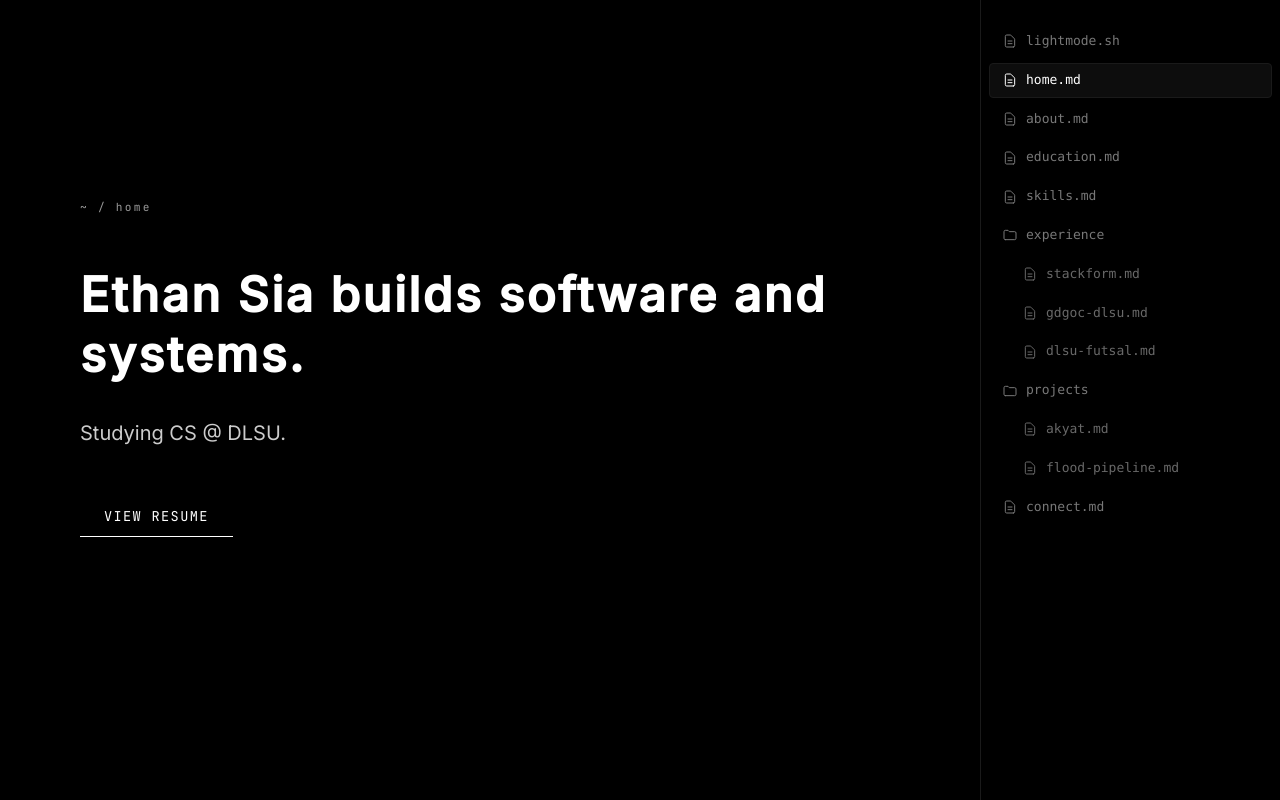
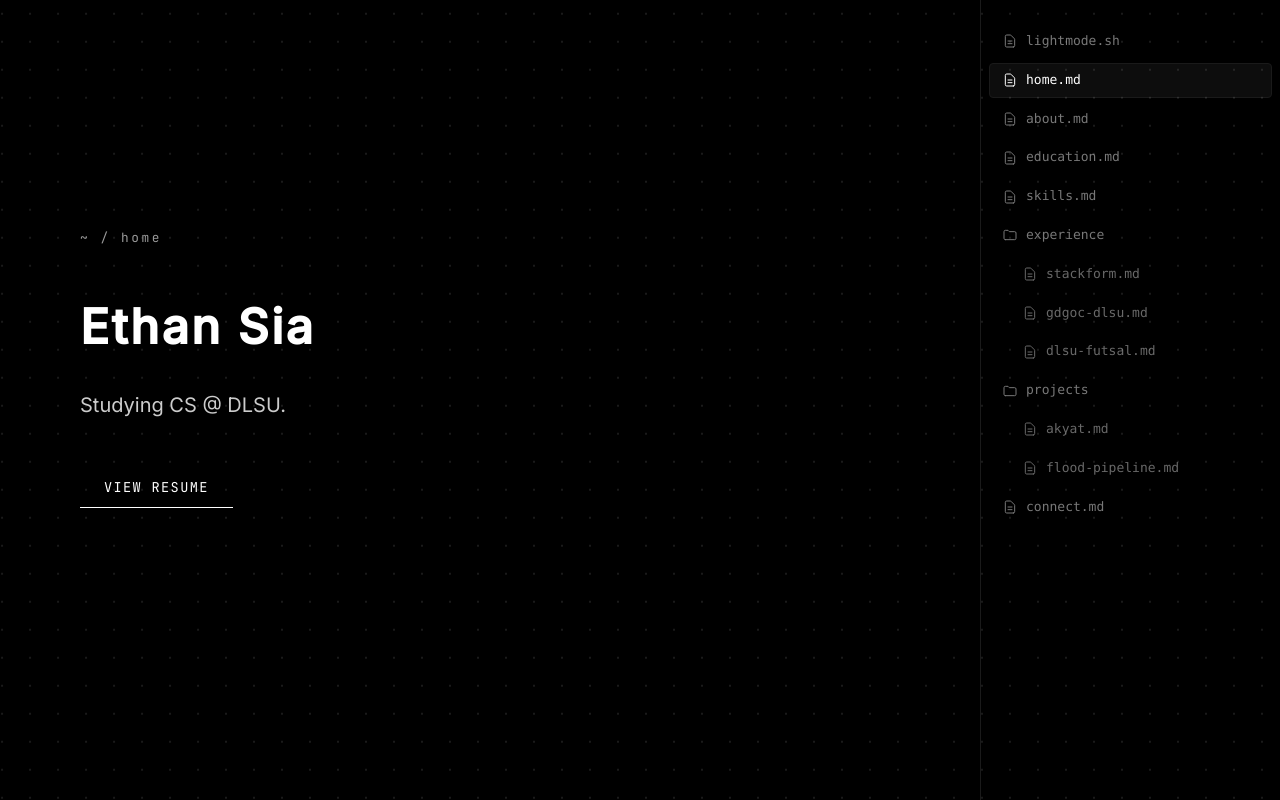
Before and after one commit to jdsia/Web-Portfolio, a Next.js app: page / in a window 1280 px wide. Built offline with nearby package versions, Linux system fonts and the light colour scheme.

Commit message:
feat: faet

```diff
--- a/app/globals.css
+++ b/app/globals.css
@@ -156,6 +156,52 @@ body, aside, nav, section, div, p, h1, h2, h3, h4, h5, h6, span, button, a, svg,
 @keyframes blink {
   0%, 100% { opacity: 1; }
   50% { opacity: 0; }
+}
+
+/* ─── Dot Grid Background Overlay ───────────────────────────────── */
+@keyframes grid-drift {
+  0%   { transform: translateY(0px); }
+  50%  { transform: translateY(-18px); }
+  100% { transform: translateY(0px); }
+}
+
+@keyframes grid-pulse {
+  0%, 100% { opacity: 0.15; }
+  50%       { opacity: 0.3; }
+}
+
+.grid-overlay {
+  content: "";
+  position: fixed;
+  inset: -40px; /* oversized so drift doesn't show edges */
+  z-index: 99; /* Draw grid overlay on top of all content */
+  pointer-events: none; /* Ignore pointer events so page remains fully selectable/clickable */
+
+  /* Dot grid: tiny 1px radial dot every 28px */
+  background-image: radial-gradient(
+    circle,
+    var(--grid-dot-color) 1px,
+    transparent 1px
+  );
+  background-size: 28px 28px;
+
+  animation:
+    grid-drift  14s ease-in-out infinite,
+    grid-pulse  8s  ease-in-out infinite;
+}
+
+/* Theme-aware dot colors */
+[data-theme="minimal-dark"] {
+  --grid-dot-color: rgba(255, 255, 255, 0.4);
+}
+
+[data-theme="minimal-light"] {
+  --grid-dot-color: rgba(0, 0, 0, 0.25);
+}
+
+/* Fallback (before hydration) */
+:root {
+  --grid-dot-color: rgba(255, 255, 255, 0.4);
 }
 
 /* Material Symbols styling */
--- a/app/page.tsx
+++ b/app/page.tsx
@@ -114,6 +114,8 @@ export default function Home() {
       className="snap-container md:pr-[300px] pr-0"
       style={{ backgroundColor: "var(--background)" }}
     >
+      {/* Dynamic Overlay Grid */}
+      <div className="grid-overlay" />
       {/* Hero Section */}
       <section
         id="home"
@@ -122,7 +124,7 @@ export default function Home() {
         <p
           className={`transition-all duration-700 transform ease-out ${isLoaded ? "opacity-60 translate-y-0" : "opacity-0 -translate-y-4"
             }`}
-          style={{ color: "var(--primary)", fontFamily: "var(--font-jetbrains-mono), monospace", fontSize: "0.7rem", letterSpacing: "0.2em", marginBottom: "3rem" }}
+          style={{ color: "var(--primary)", fontFamily: "var(--font-jetbrains-mono), monospace", fontSize: "0.8rem", letterSpacing: "0.2em", marginBottom: "3rem" }}
         >
           <AsciiScrambler text="~ / home" isLoaded={isLoaded} delay={0} speed={30} resolveCount={1} />
         </p>
@@ -136,7 +138,7 @@ export default function Home() {
               minHeight: "1.2em",
             }}
           >
-            <AsciiScrambler text="Ethan Sia builds software and systems." isLoaded={isLoaded} delay={100} speed={30} resolveCount={2} />
+            <AsciiScrambler text="Ethan Sia" isLoaded={isLoaded} delay={100} speed={30} resolveCount={1} />
             <span
               className="inline-block w-[2px] h-[0.9em] ml-[2px] align-middle"
               style={{
@@ -176,14 +178,14 @@ export default function Home() {
             </a>
           </div>
         </div>
-      </section>
+      </section >
 
       {/* About Section */}
-      <section
+      < section
         id="about"
         className="snap-section px-12 md:px-20 flex flex-col justify-center"
       >
-        <p style={{ color: "var(--primary)", fontFamily: "var(--font-jetbrains-mono), monospace", fontSize: "0.7rem", letterSpacing: "0.2em", marginBottom: "3rem", opacity: 0.6 }}>~ / about</p>
+        <p style={{ color: "var(--primary)", fontFamily: "var(--font-jetbrains-mono), monospace", fontSize: "0.8rem", letterSpacing: "0.2em", marginBottom: "3rem", opacity: 0.6 }}>~ / about</p>
         <div className="max-w-3xl">
           <h2
             className="text-4xl md:text-5xl font-light tracking-tight leading-tight mb-8"
@@ -214,14 +216,14 @@ export default function Home() {
             OUTSIDE OF CODING, I SPEND MY TIME PLAYING FOOTBALL, RUNNING, AND BOULDERING (and working to fund these activities)
           </p>
         </div>
-      </section>
+      </section >
 
       {/* Education Section */}
-      <section
+      < section
         id="education"
         className="snap-section px-12 md:px-20 flex flex-col justify-center"
       >
-        <p style={{ color: "var(--primary)", fontFamily: "var(--font-jetbrains-mono), monospace", fontSize: "0.7rem", letterSpacing: "0.2em", marginBottom: "3rem", opacity: 0.6 }}>~ / education</p>
+        <p style={{ color: "var(--primary)", fontFamily: "var(--font-jetbrains-mono), monospace", fontSize: "0.8rem", letterSpacing: "0.2em", marginBottom: "3rem", opacity: 0.6 }}>~ / education</p>
         <div className="max-w-3xl">
           <h2
             className="text-4xl md:text-5xl font-light tracking-tight leading-tight mb-8"
@@ -242,14 +244,14 @@ export default function Home() {
             BS Computer Science, Major in Software Technology (2024 – Present). Manila, Philippines.
           </p>
         </div>
-      </section>
+      </section >
 
       {/* Skills Section */}
-      <section
+      < section
         id="skills"
         className="snap-section px-12 md:px-20 flex flex-col justify-center"
       >
-        <p style={{ color: "var(--primary)", fontFamily: "var(--font-jetbrains-mono), monospace", fontSize: "0.7rem", letterSpacing: "0.2em", marginBottom: "3rem", opacity: 0.6 }}>~ / skills</p>
+        <p style={{ color: "var(--primary)", fontFamily: "var(--font-jetbrains-mono), monospace", fontSize: "0.8rem", letterSpacing: "0.2em", marginBottom: "3rem", opacity: 0.6 }}>~ / skills</p>
         <div className="max-w-3xl space-y-8">
           <div>
             <h3 className="text-xl font-light tracking-tight text-[var(--foreground)] mb-2" style={{ fontFamily: "var(--font-inter), sans-serif" }}>Languages</h3>
@@ -276,14 +278,14 @@ export default function Home() {
             </p>
           </div>
         </div>
-      </section>
+      </section >
 
       {/* Experience Section */}
-      <section
+      < section
         id="experience"
         className="snap-section px-12 md:px-20 flex flex-col justify-center py-20"
       >
-        <p style={{ color: "var(--primary)", fontFamily: "var(--font-jetbrains-mono), monospace", fontSize: "0.7rem", letterSpacing: "0.2em", marginBottom: "3rem", opacity: 0.6 }}>~ / experience</p>
+        <p style={{ color: "var(--primary)", fontFamily: "var(--font-jetbrains-mono), monospace", fontSize: "0.8rem", letterSpacing: "0.2em", marginBottom: "3rem", opacity: 0.6 }}>~ / experience</p>
         <div className="max-w-3xl space-y-12">
           <div>
             <div className="flex justify-between items-baseline flex-wrap gap-2 mb-2">
@@ -336,14 +338,14 @@ export default function Home() {
             </p>
           </div>
         </div>
-      </section>
+      </section >
 
       {/* Projects Section */}
-      <section
+      < section
         id="projects"
         className="snap-section px-12 md:px-20 flex flex-col justify-center py-20"
       >
-        <p style={{ color: "var(--primary)", fontFamily: "var(--font-jetbrains-mono), monospace", fontSize: "0.7rem", letterSpacing: "0.2em", marginBottom: "3rem", opacity: 0.6 }}>~ / projects</p>
+        <p style={{ color: "var(--primary)", fontFamily: "var(--font-jetbrains-mono), monospace", fontSize: "0.8rem", letterSpacing: "0.2em", marginBottom: "3rem", opacity: 0.6 }}>~ / projects</p>
         <div className="max-w-3xl space-y-12">
           <div>
             <h3 className="text-2xl md:text-3xl font-light tracking-tight mb-2" style={{ fontFamily: "var(--font-inter), sans-serif" }}>
@@ -393,18 +395,19 @@ export default function Home() {
             </ul>
           </div>
         </div>
-      </section>
+      </section >
 
 
       {/* Footer / Connect Section */}
-      <footer
+      < footer
         id="connect"
         className="snap-section px-12 md:px-20 flex flex-col justify-center"
         style={{
           backgroundColor: "var(--background)",
-        }}
+        }
+        }
       >
-        <p style={{ color: "var(--primary)", fontFamily: "var(--font-jetbrains-mono), monospace", fontSize: "0.7rem", letterSpacing: "0.2em", marginBottom: "3rem", opacity: 0.6 }}>~ / connect</p>
+        <p style={{ color: "var(--primary)", fontFamily: "var(--font-jetbrains-mono), monospace", fontSize: "0.8rem", letterSpacing: "0.2em", marginBottom: "3rem", opacity: 0.6 }}>~ / connect</p>
         <div className="max-w-3xl">
           <h2
             className="text-4xl md:text-5xl font-light tracking-tight leading-tight mb-8"
@@ -452,16 +455,16 @@ export default function Home() {
             </a>
           </div>
         </div>
-      </footer>
+      </footer >
 
       {/* Desktop-Only Sidebar */}
-      <div className={`hidden md:block fixed right-0 top-0 h-screen w-[300px] z-30 transition-all duration-[1000ms] delay-300 transform ease-out ${isLoaded ? "opacity-100 translate-x-0" : "opacity-0 translate-x-8"
+      < div className={`hidden md:block fixed right-0 top-0 h-screen w-[300px] z-30 transition-all duration-[1000ms] delay-300 transform ease-out ${isLoaded ? "opacity-100 translate-x-0" : "opacity-0 translate-x-8"
         }`}>
         <Sidebar activeSection={activeSection} onNavigate={handleNavigate} theme={theme} onToggleTheme={toggleTheme} isLoaded={isLoaded} />
-      </div>
+      </div >
 
       {/* Mobile-Only Dynamic Theme Switcher Row (Top Right) */}
-      <div className="fixed top-6 right-6 md:hidden z-40 select-none">
+      < div className="fixed top-6 right-6 md:hidden z-40 select-none" >
         <button
           onClick={toggleTheme}
           className="flex items-center gap-2.5 px-3 py-1.5 rounded border text-[11px] font-medium tracking-wide shadow-sm cursor-pointer hover:opacity-80 active:scale-95 transition-all duration-150"
@@ -478,7 +481,7 @@ export default function Home() {
           </svg>
           <span>{theme === "minimal-dark" ? "lightmode.sh" : "darkmode.sh"}</span>
         </button>
-      </div>
-    </div>
+      </div >
+    </div >
   );
 }
```
